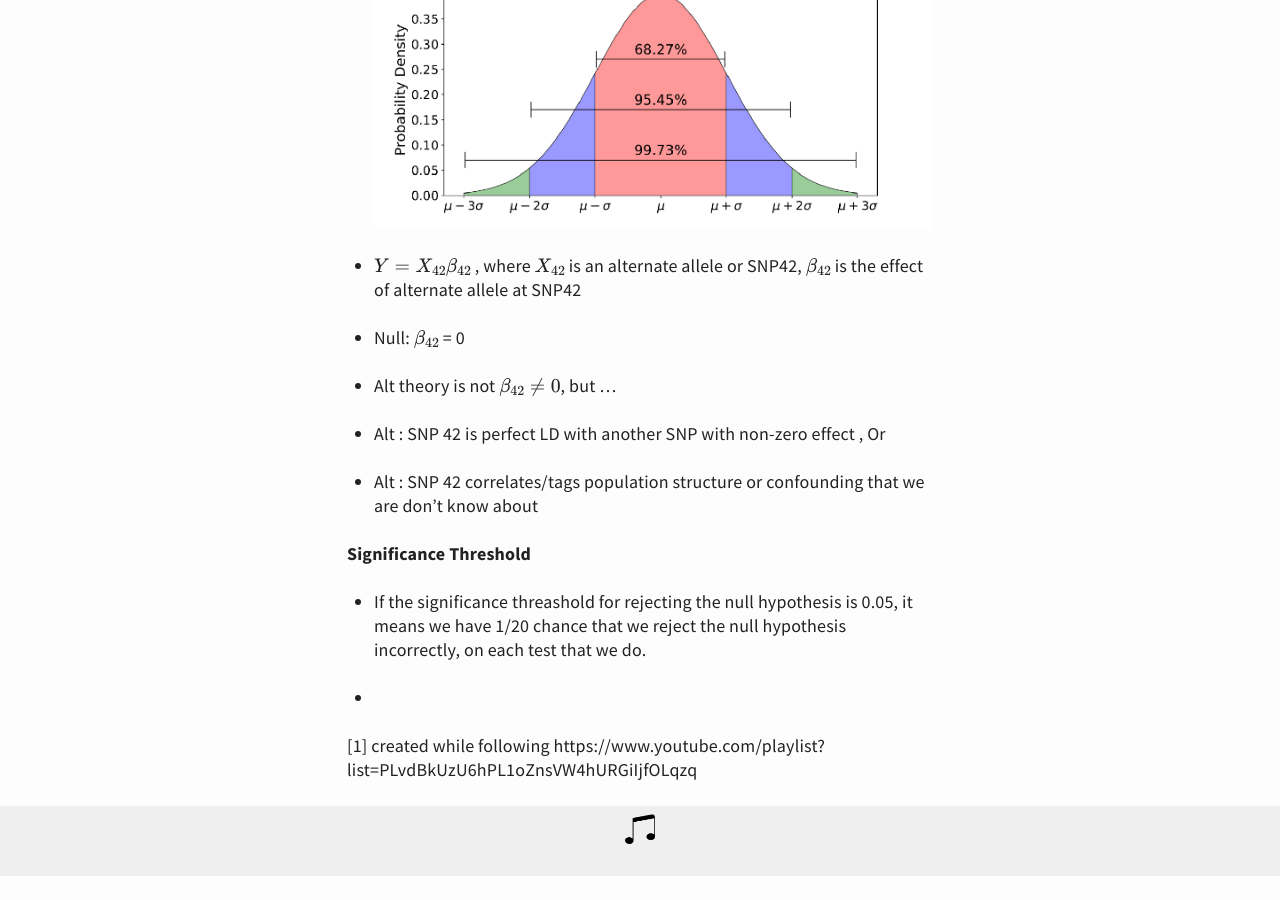
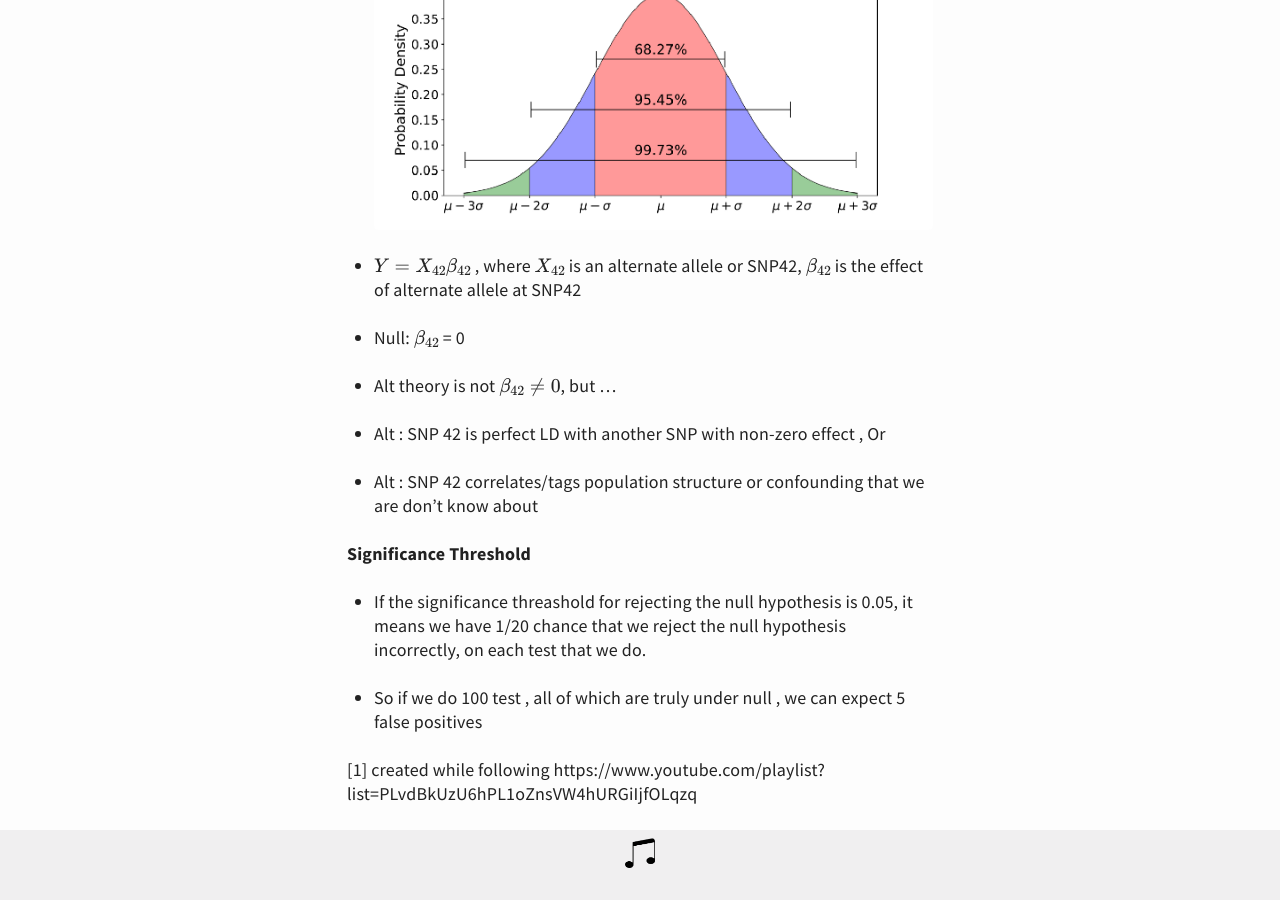
Before and after one commit to webhash/webhash.github.io, a Jekyll site: the page built from _posts/2020-11-28-basics-of-stats-for-genomics.md, in a window 1280 px wide and 900 px high, scrolled down 1796 px. Built offline with Jekyll 4.4.1, drawn with Linux system fonts in a browser that asks for light colours; formulas are drawn with MathJax 3; before the commit the page ends 2672 px from its top, so only the background shows below that.

Commit message:
Update 2020-11-28-basics-of-stats-for-genomics.md

```diff
--- a/_posts/2020-11-28-basics-of-stats-for-genomics.md
+++ b/_posts/2020-11-28-basics-of-stats-for-genomics.md
@@ -53,7 +53,9 @@ tags: [basics, statistics, genomics]
 
 - If the significance threashold for rejecting the null hypothesis is 0.05, it means we have 1/20 chance that we reject the null hypothesis incorrectly, on each test that we do.
 
--
+- So if we do 100 test , all of which are truly under null , we can expect 5 false positives
+
+
 
 
 [1] created while following https://www.youtube.com/playlist?list=PLvdBkUzU6hPL1oZnsVW4hURGiIjfOLqzq
```
